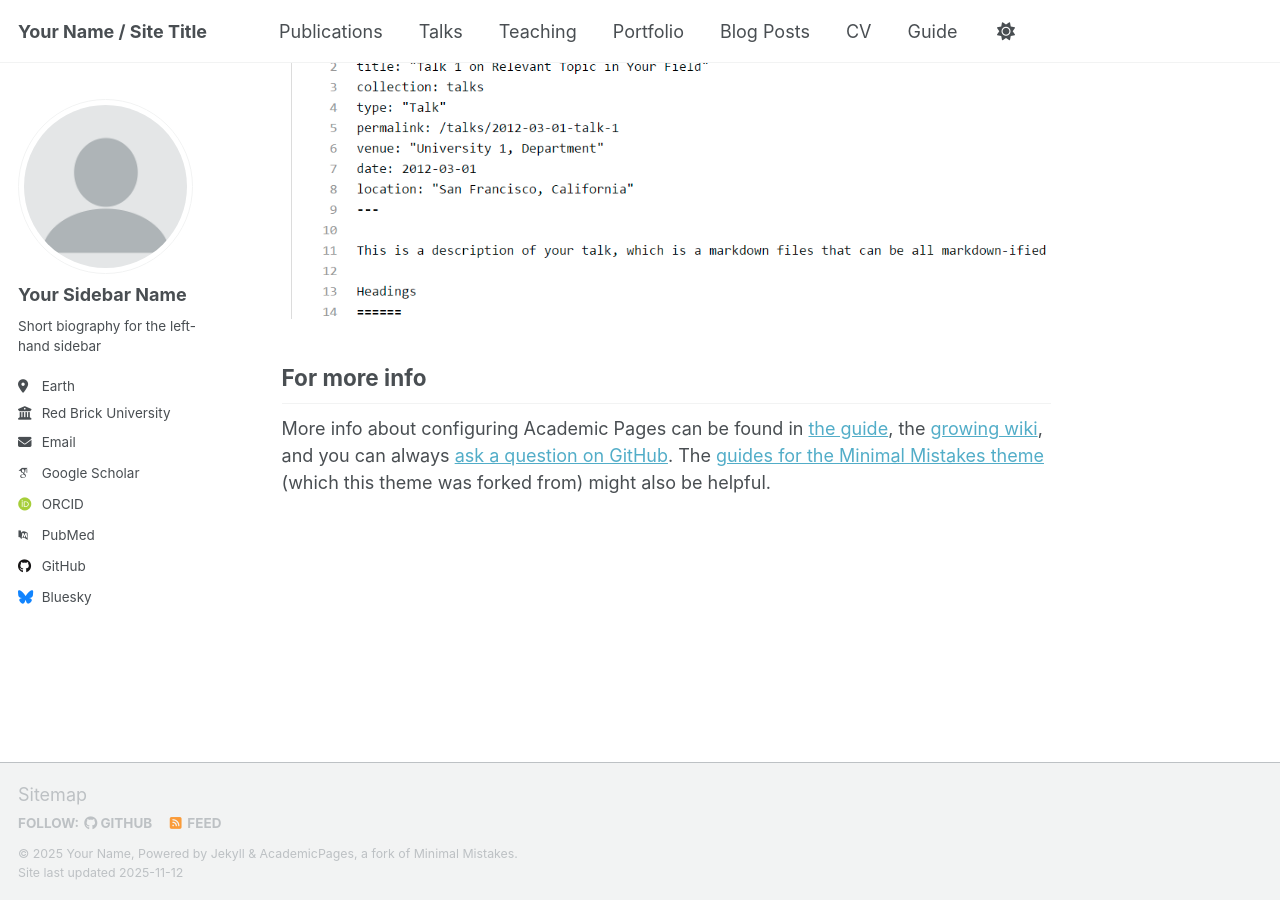
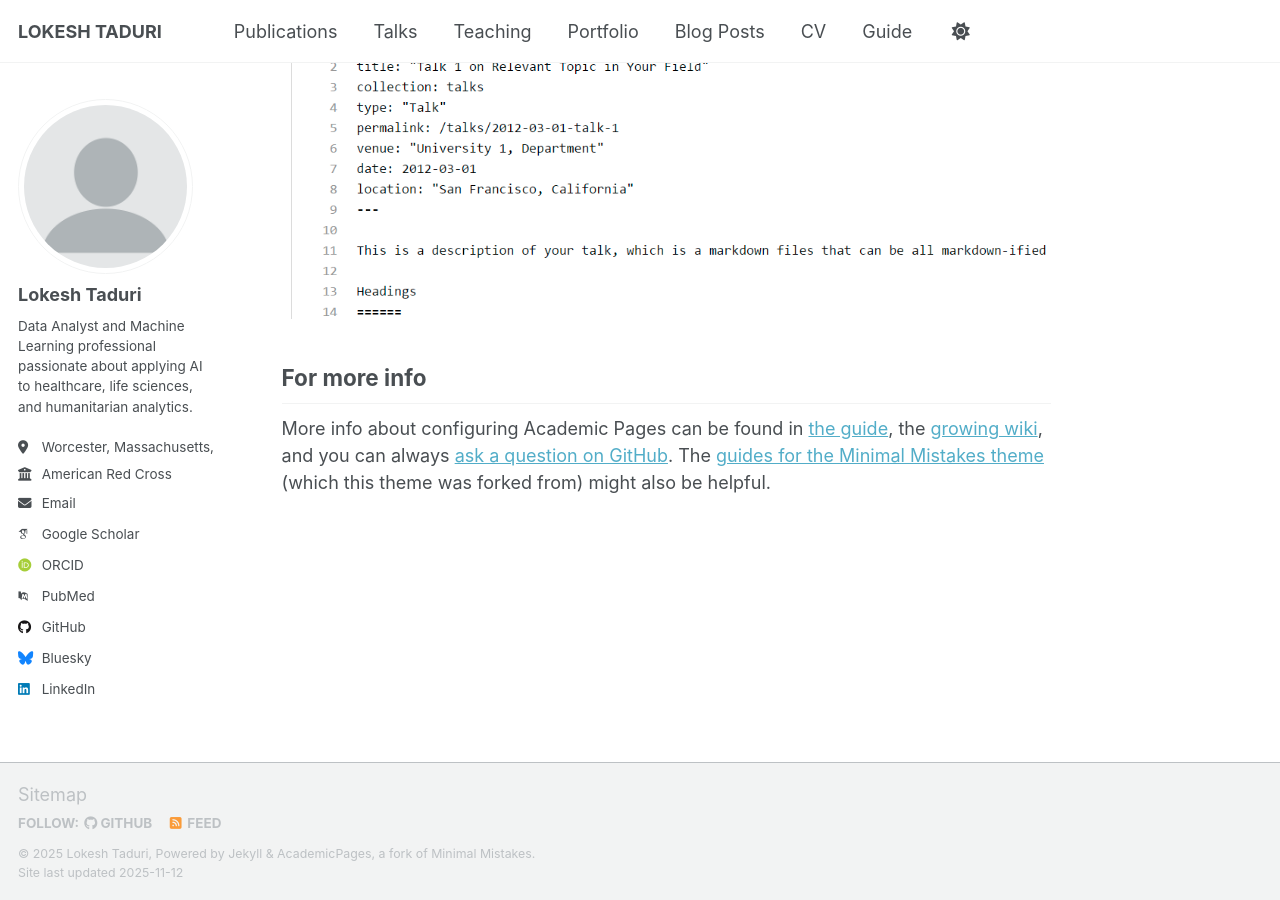
Before and after one commit to LokeshTaduri1/Portfolio-LT, a Jekyll site: the page built from _pages/about.md, in a window 1280 px wide and 900 px high, scrolled down 2880 px. Built offline with Jekyll 4.4.1, drawn with Linux system fonts in a browser that asks for light colours; some web fonts are replaced; a script that is not in the unit is left out.

Commit message:
update site content

```diff
--- a/_config.yml
+++ b/_config.yml
@@ -9,10 +9,10 @@
 # Basic Site Settings
 locale                   : "en-US"
 site_theme               : "default" # Currently available options are "default", "air"
-title                    : "Your Name / Site Title"
+title                    : "LOKESH TADURI"
 title_separator          : "-"
-name                     : &name "Your Name"
-description              : &description "Your Name's academic portfolio"   # Update this with a general description of your site, this is the default if not overridden by a page
+name                     : &name "Lokesh Taduri"
+description              : &description "Data Analyst and Machine Learning professional with 2 years of experience in healthcare, life sciences, and humanitarian analytics."
 url                      : https://academicpages.github.io # The base hostname & protocol for your site e.g. "https://[your GitHub username].github.io",
                                                            # or if you already have some other page hosted on Github then use "https://[your GitHub username].github.io/[Your Repo Name]"
 baseurl                  : "" # the subpath of your site, e.g. "/blog"
@@ -24,13 +24,13 @@ repository               : "academicpages/academicpages.github.io"
 author:
   # Biographic information
   avatar           : "profile.png"
-  name             : "Your Sidebar Name"
+  name             : "Lokesh Taduri"
   pronouns         : # example: "she/her"
-  bio              : "Short biography for the left-hand sidebar"
-  location         : "Earth"
-  employer         : "Red Brick University"
+  bio              : "Data Analyst and Machine Learning professional passionate about applying AI to healthcare, life sciences, and humanitarian analytics."
+  location         : "Worcester, Massachusetts, USA"
+  employer         : "American Red Cross"
   uri              : # URL
-  email            : "none@example.org"
+  email            : "lokeshthaduri1@gmail.com"
 
   # Academic websites
   academia         : # URL
@@ -40,7 +40,7 @@ author:
   impactstory      : # URL
   orcid            : "https://orcid.org/yourorcidurl"
   semantic         : # URL
-  pubmed           : "https://www.ncbi.nlm.nih.gov/pubmed/?term=john+snow"
+  pubmed           : "https://www.ncbi.nlm.nih.gov/pubmed/?term=lokesh+taduri"
   researchgate     : # URL
   scopus           : # URL
 
@@ -48,7 +48,7 @@ author:
   bitbucket        : # Username - Update with your username on the site
   codepen          : # Username
   dribbble         : # Username
-  github           : "academicpages"
+  github           : "lokeshtaduri1"
   kaggle           : # Username
   stackoverflow    : # User number or user number and name (i.e., use "1" or "1/jeff-atwood")
 
@@ -63,7 +63,7 @@ author:
   keybase          : # Username
   instagram        : # Username
   lastfm           : # Username
-  linkedin         : # Username
+  linkedin         : "lokesh-taduri"
   mastodon         : # URL
   medium           : # URL
   pinterest        : # Username
```
